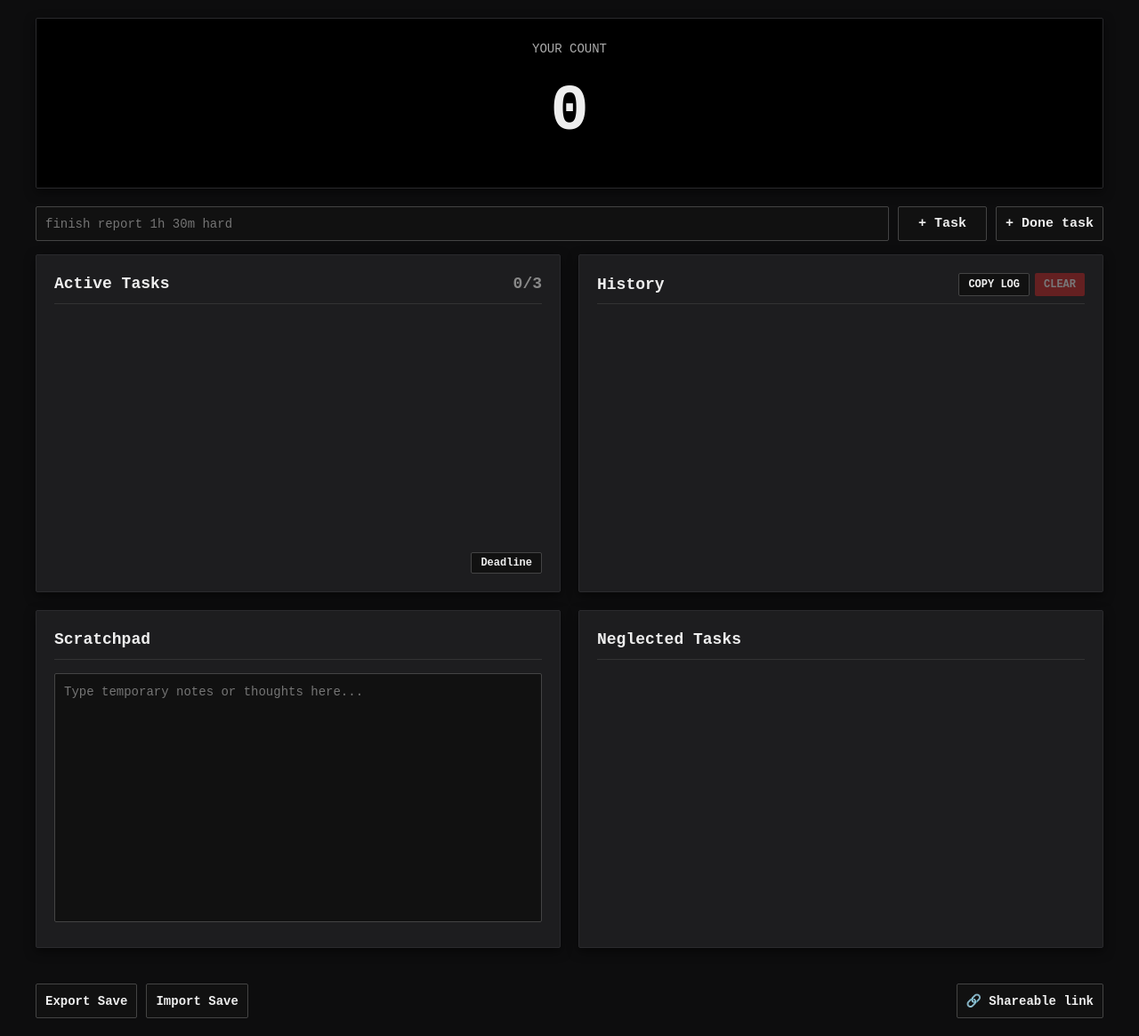
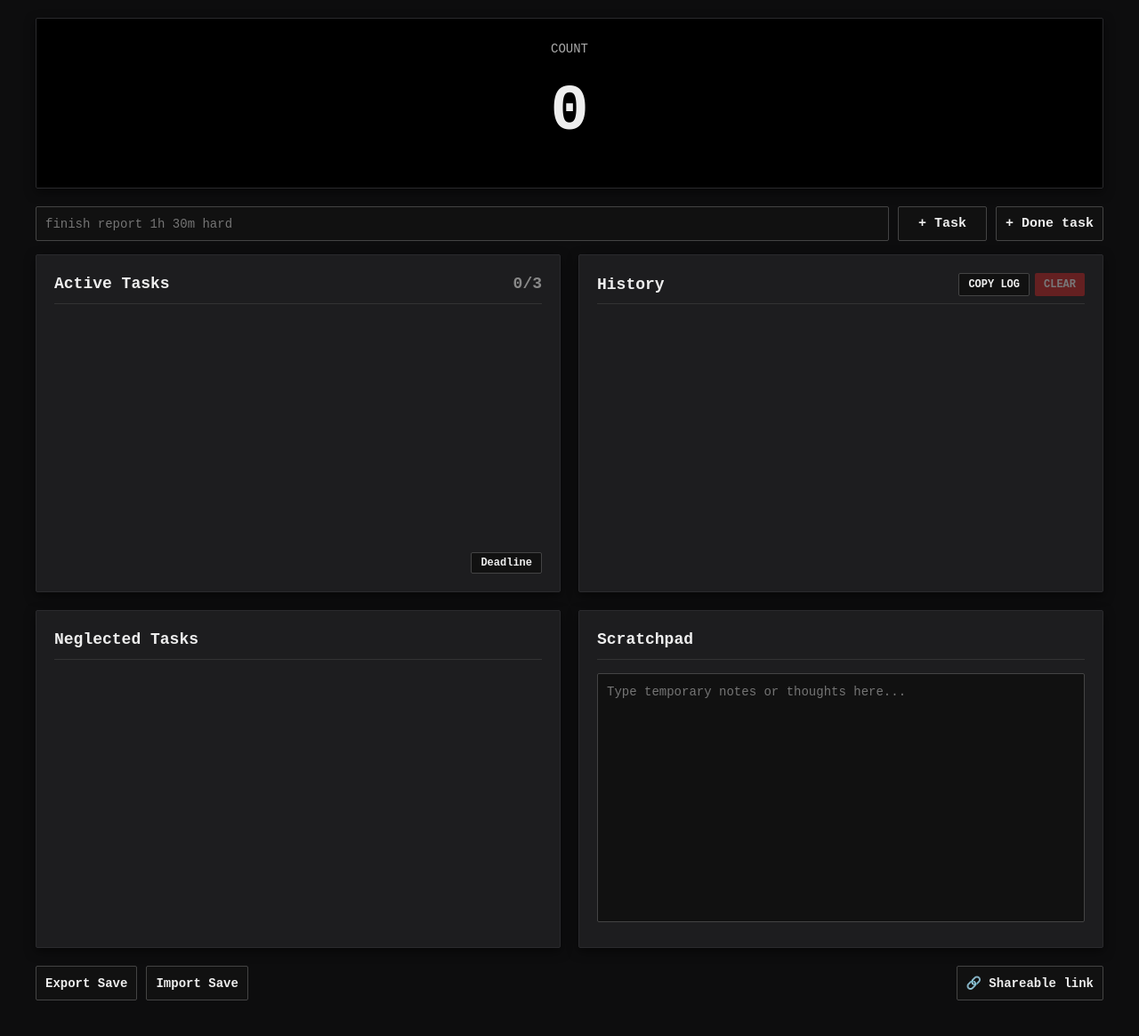
Before and after one commit to Tyranno1220/Tyranno1220.github.io, a plain HTML site: page Procrastination.html in a window 1280 px wide. Shown: the whole page at 89% size. Drawn offline with Linux system fonts and the light colour scheme.

Commit message:
Update Procrastination.html

```diff
--- a/Procrastination.html
+++ b/Procrastination.html
@@ -101,6 +101,12 @@ textarea::-webkit-scrollbar {
     display: flex;
     gap: 20px;
     flex-wrap: wrap;
+    margin-bottom: 20px;
+}
+
+/* Spacing inside rows is handled by the row's gap, so panels add no margin of their own */
+.row .panel {
+    margin-bottom: 0;
 }
 
 .column {
@@ -242,7 +248,7 @@ button:active {
 
     <!-- Score Panel -->
     <div class="panel score">
-        <div style="color: #aaa; font-size: 14px;">YOUR COUNT</div>
+        <div style="color: #aaa; font-size: 14px;">COUNT</div>
         <h1 id="score" onclick="editScore()" style="cursor: pointer; user-select: none;" title="Click to edit score">0</h1>
     </div>
 
@@ -311,19 +317,19 @@ button:active {
 
     <!-- Main Grid Bottom -->
     <div class="row">
+        <!-- Neglected Tasks Column -->
+        <div class="column">
+            <div class="panel fixedPanel">
+                <h2 style="margin-top:0; font-size:18px; border-bottom:1px solid #333; padding-bottom:8px;">Neglected Tasks</h2>
+                <div id="neglected"></div>
+            </div>
+        </div>
+
         <!-- Scratchpad Column -->
         <div class="column">
             <div class="panel fixedPanel">
                 <h2 style="margin-top:0; font-size:18px; border-bottom:1px solid #333; padding-bottom:8px;">Scratchpad</h2>
                 <textarea id="scratchpad" placeholder="Type temporary notes or thoughts here..."></textarea>
-            </div>
-        </div>
-
-        <!-- Neglected Tasks Column -->
-        <div class="column">
-            <div class="panel fixedPanel">
-                <h2 style="margin-top:0; font-size:18px; border-bottom:1px solid #333; padding-bottom:8px;">Neglected Tasks</h2>
-                <div id="neglected"></div>
             </div>
         </div>
     </div>
```
